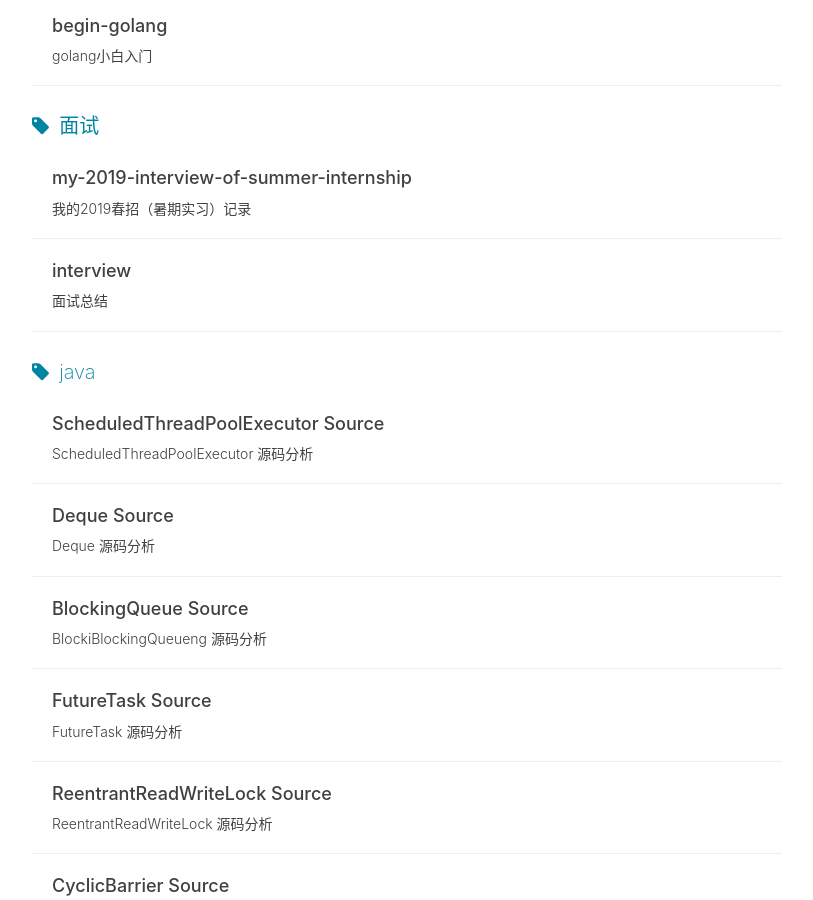
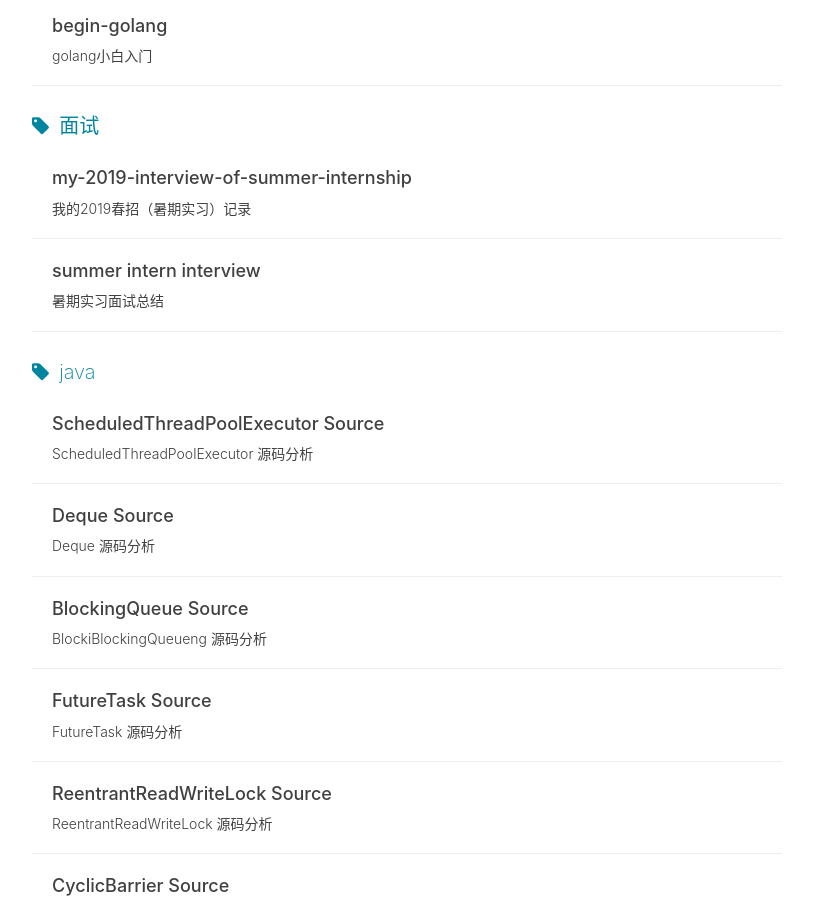
Before and after one commit to mickey0524/mickey0524.github.io, a Jekyll site: the page built from tags.html, in a window 1280 px wide and 900 px high, scrolled down 10634 px. Shown: the whole window, without its empty margins (233-1046 px from the left). Built offline with Jekyll 4.4.1, drawn with Linux system fonts in a browser that asks for light colours; nearby versions of some CDN libraries; comment, search, counter and statistics services are not loaded.

Commit message:
docs(docs): rename

```diff
--- a/_posts/2019-03-12-interview.md
+++ b/_posts/2019-03-12-summer-intern-interview.md
@@ -1,7 +1,7 @@
 ---
 layout:     post
-title:      "interview"
-subtitle:   "面试总结"
+title:      "summer intern interview"
+subtitle:   "暑期实习面试总结"
 date:       2019-03-12 22:00:00
 author:     "Mickey"
 header-img: "img/post-bg-universe.jpg"
```
